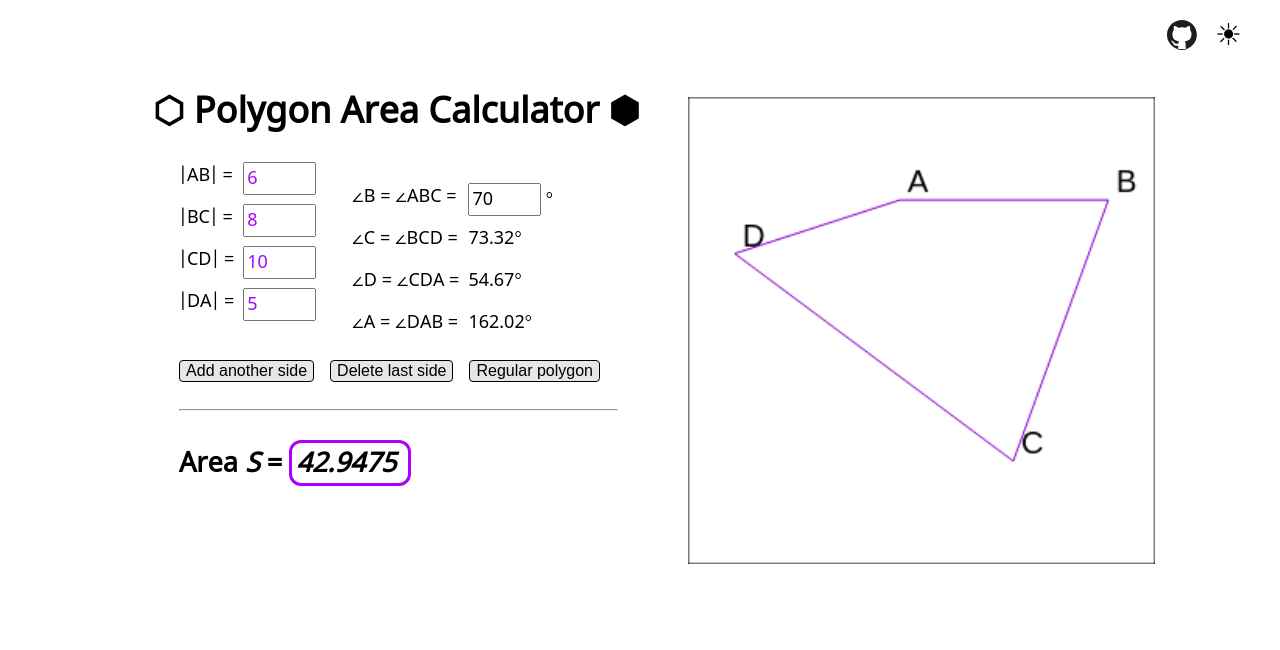
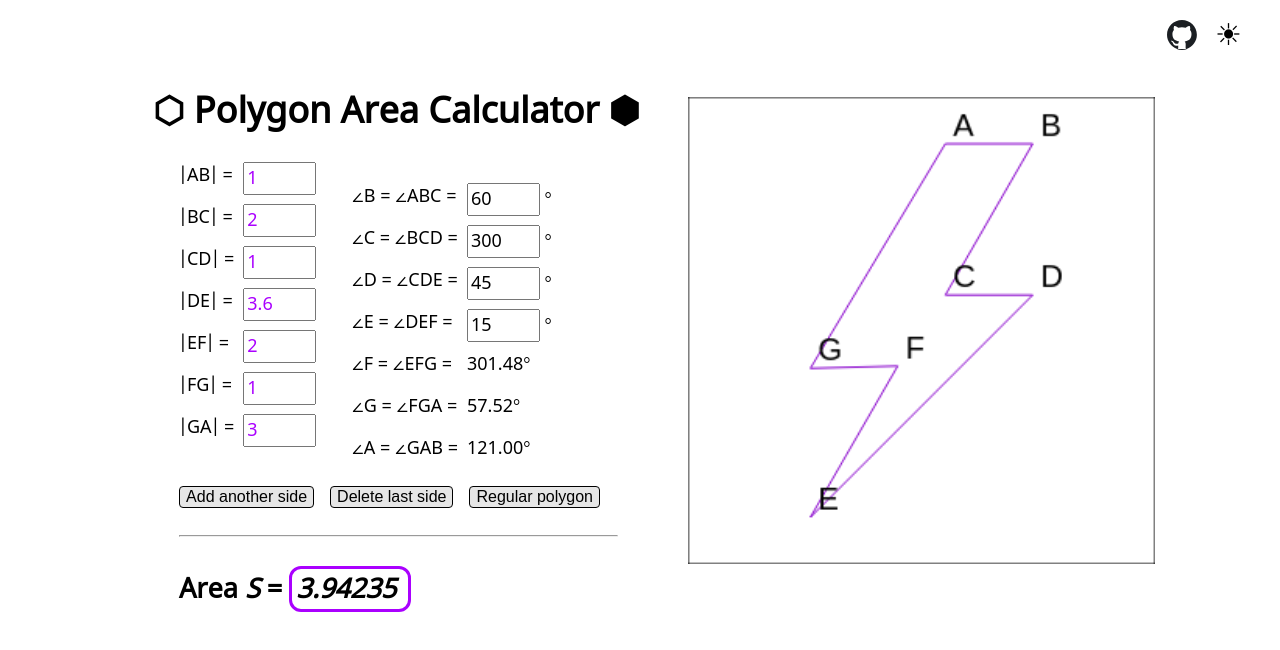
Before and after one commit to pier-bezuhoff/polygon-area, a SvelteKit app: page / in a window 1280 px wide. Shown: the top 650 px of the page. Built offline with nearby package versions, Linux system fonts and the light colour scheme.

Commit message:
upd default poly

```diff
--- a/src/routes/+page.svelte
+++ b/src/routes/+page.svelte
@@ -60,7 +60,11 @@
     sides: [6, 8, 10, 5],
     angles: [70],
   }
-  let polygon: Polygon = $state(defaultPolygon)
+  const lightningBoltPolygon: Polygon = {
+    sides: [1, 2, 1, 3.6, 2, 1, 3],
+    angles: [60, 300, 45, 15],
+  }
+  let polygon: Polygon = $state(lightningBoltPolygon)
   $effect(() => {
     const locallySavedPolygon = localStorage.getItem('polygon')
     if (locallySavedPolygon) {
```
